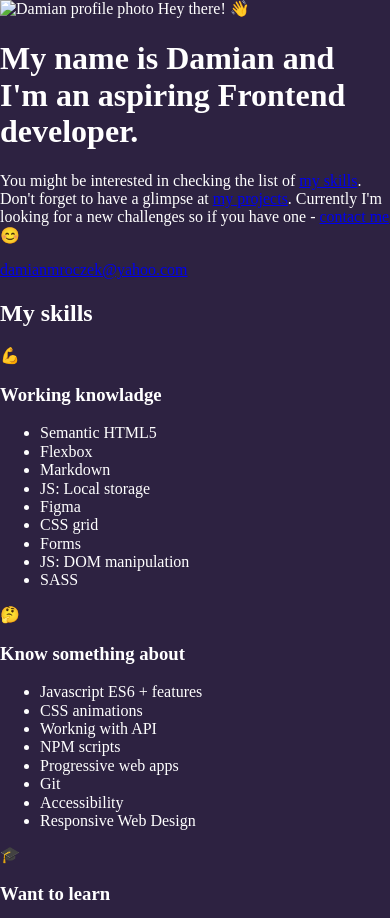
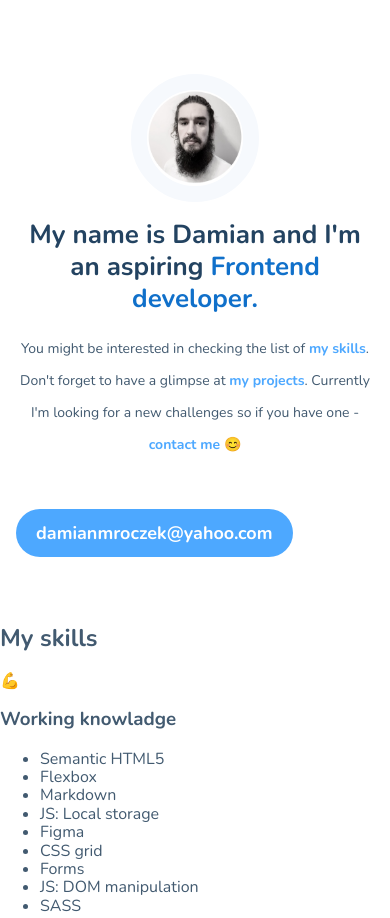
Before and after one commit to Damianbaba/damian.github.io, a website built with webpack: page src/pages/index.html in a window 390 px wide. Shown: the top 918 px of the page. Built offline with nearby package versions, Linux system fonts and the light colour scheme.

Commit message:
feat: hero mobile styles

```diff
--- a/src/pages/index.html
+++ b/src/pages/index.html
@@ -22,17 +22,19 @@
   <main>
     <section class="hero">
       <div class="hero__image-container">
-        <img class="hero__image" alt="Damian profile photo">
-        <span class hero__hello>Hey there! 👋</span>
+        <img src="../assets/img/Profile_photo.png" class="hero__image" alt="Damian profile photo">
+        <span class="hero__hello">Hey there! 👋</span>
       </div>
       <div class="hero__description">
         <h1 class="hero__header">My name is Damian and I'm an aspiring <span class="hero__special">Frontend
             developer.</span></h1>
-        <p class="hero__paragraph">You might be interested in checking the list of <a href="#skills"> my skills</a>.
+        <p class="hero__paragraph">You might be interested in checking the list of <a class="hero__link" href="#skills">
+            my skills</a>.
           Don't forget to have a
-          glimpse at <a href="#projects"> my projects</a>. Currently I'm looking for a new challenges so if you have one
-          - <a href="contact"> contact me </a>😊</p>
-        <a class="hero__constact" href="mailto:damianmroczek@yahoo.com">damianmroczek@yahoo.com</a>
+          glimpse at <a class="hero__link" href="#projects"> my projects</a>. Currently I'm looking for a new challenges
+          so if you have one
+          - <a class="hero__link" href="contact"> contact me </a>😊</p>
+        <a class="hero__contact" href="mailto:damianmroczek@yahoo.com">damianmroczek@yahoo.com</a>
       </div>
     </section>
 
--- a/src/scss/_variables.scss
+++ b/src/scss/_variables.scss
@@ -1 +1,4 @@
-$wtf: #2D2241;
+$textDark: #234361;
+$lightBlue: #4DA8FF;
+$blue: #1070CA;
+$text: #425A70;
--- a/src/scss/main.scss
+++ b/src/scss/main.scss
@@ -1,13 +1,20 @@
 @import "~normalize.css";
+@import "_variables";
+@import "../scss/modules/hero.scss";
 
-@import "_variables";
-@import "modules/hello.scss";
+@import url('https://fonts.googleapis.com/css2?family=Nunito:wght@300;600;700&family=Roboto+Mono:wght@400;700&display=swap');
+
+html {
+  box-sizing: border-box;
+}
+
+*,
+*:before,
+*:after {
+  box-sizing: inherit;
+}
 
 body {
-  background: $wtf;
-  color: #fff;
-  display: flex;
-  align-items: center;
-  justify-content: center;
-  min-height: 100vh;
+font-family: 'Nunito', sans-serif;
+color: $text;
 }
--- /dev/null
+++ b/src/scss/modules/hero.scss
@@ -0,0 +1,59 @@
+.hero {
+    padding: 74px 16px 0;
+
+    &__contact {
+        border-radius: 64px;
+        color: #fff;
+        background: $lightBlue;
+        display: inline-block;
+        padding: 4px 20px;
+        font-weight: bold;
+        font-size: 18px;
+        line-height: 40px;
+        text-decoration: none;
+        margin-bottom: 48px;
+    }
+
+    &__header{
+        font-size: 26px;
+        line-height: 32px;
+        text-align: center;
+        color: $textDark;
+    }
+
+    &__hello{
+        display: none;
+    }
+
+    &__image {
+        box-sizing: content-box;
+        width: 96px;
+        height: 96px;
+        border: 16px solid #F6F9FD;;
+        border-radius: 50%;
+    }
+
+    &__image-container{
+        display: flex;
+        align-items: center;
+        justify-content: center;
+    }
+
+    &__link{
+        font-weight: bold;
+        color: $lightBlue;
+        text-decoration: none;
+    }
+
+    &__paragraph{
+        font-weight: 300;
+        font-size: 14px;
+        line-height: 32px;
+        text-align: center;
+        margin-bottom: 48px;
+    }
+
+    &__special{
+        color: $blue;
+    }
+}
```
Also changed, not shown: src/assets/img/Profile_photo.png (added).
